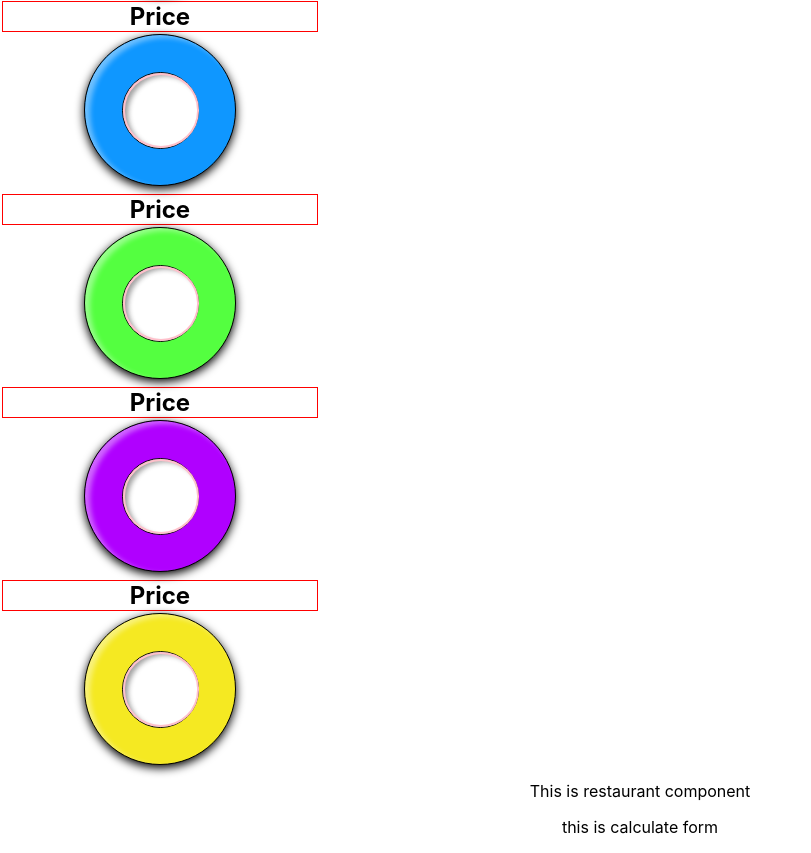
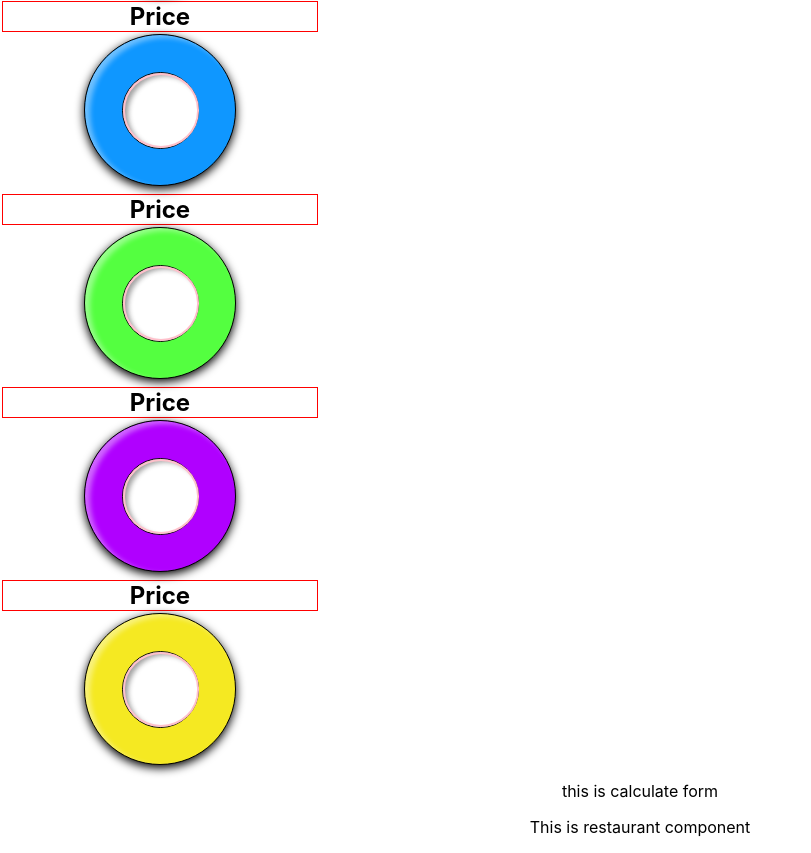
Before and after one commit to MalyPhong619/sushi-calculator, a React app: page / in a window 1280 px wide. Shown: the part 330-1183 px from the top of the page, without its empty margins (0-811 px from the left). Built offline with nearby package versions, Linux system fonts and the light colour scheme.

Commit message:
move form into color plates component

```diff
--- a/src/components/ColorPlates.jsx
+++ b/src/components/ColorPlates.jsx
@@ -1,5 +1,6 @@
 import React from 'react';
-// import CircleType from 'circletype';
+import CalculateForm from './CalculateForm';
+
 
 
 function ColorPlates() {
@@ -87,6 +88,8 @@ function ColorPlates() {
             </div>
           </div>
         </div>
+        <CalculateForm />
+
       </div>
     );
   }
--- a/src/components/Display.jsx
+++ b/src/components/Display.jsx
@@ -1,7 +1,6 @@
 import React from 'react';
 import styled from 'styled-components';
 import RestaurantControl from './RestaurantControl';
-import CalculateForm from './CalculateForm';
 
 function Display(){
   const Something = styled.h1`
@@ -22,7 +21,6 @@ function Display(){
     <div>
       <Something>Welcome to the home component</Something>
       <RestaurantControl />
-      <CalculateForm />
     </div>
   )
 }
```
